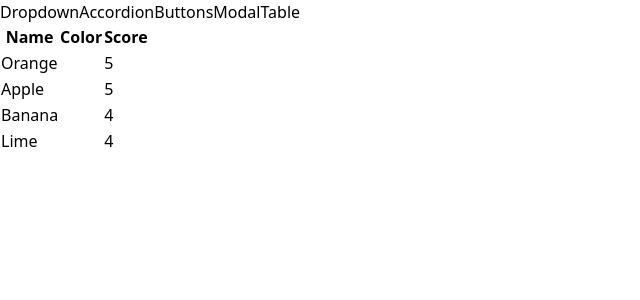
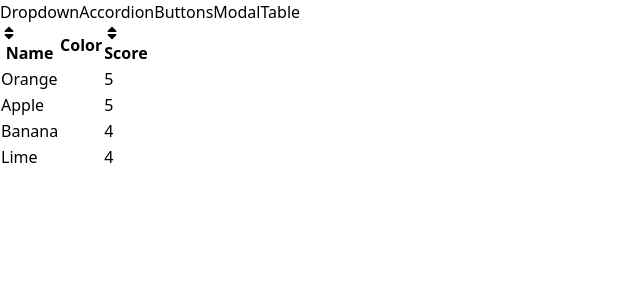
Before and after one commit to sksamassa/components, a React (Vite) app: page /table in a window 1280 px wide. Shown: the top 300 px of the page, without its empty margins (0-640 px from the left). Built offline with nearby package versions, Linux system fonts and the light colour scheme.

Commit message:
add sorting feature to Table component

```diff
--- /dev/null
+++ b/src/components/SortableTable.jsx
@@ -0,0 +1,90 @@
+import { useState } from "react";
+import Table from "./Table";
+import { FaSort } from "react-icons/fa";
+import { FaSortUp } from "react-icons/fa";
+import { FaSortDown } from "react-icons/fa";
+
+export default function SortableTable(props) {
+  const [sortOrder, setSortOrder] = useState(null);
+  const [sortBy, setSortBy] = useState(null);
+
+  const { config, data } = props;
+
+  const handleClick = (label) => {
+    if (sortBy && label !== sortBy) {
+      setSortOrder("asc");
+      setSortBy(label);
+      return;
+    }
+
+    if (sortOrder === null) {
+      setSortOrder("asc");
+      setSortBy(label);
+    } else if (sortOrder === "asc") {
+      setSortOrder("desc");
+      setSortBy(label);
+    } else if (sortOrder === "desc") {
+      setSortOrder(null);
+      setSortBy(null);
+    }
+  };
+
+  const updatedConfig = config.map((column) => {
+    if (!column.sortValue) return column;
+
+    return {
+      ...column,
+      header: () => (
+        <th
+          className="cursor-pointer hover:bg-gray-100"
+          onClick={() => handleClick(column.label)}
+        >
+          <div className="flex items-center">
+            {getIcons(column.label, sortBy, sortOrder)}
+            {column.label}
+          </div>
+        </th>
+      ),
+    };
+  });
+
+  // Only sort data if sortOrder and sortBy are not null
+  // Make a copy of the 'data' prop
+  // Find the correct sortValue function and use it fort sorting
+  let sortedData = data;
+  if (sortOrder && sortBy) {
+    const { sortValue } = config.find((column) => column.label === sortBy);
+    sortedData = [...data].sort((a, b) => {
+      const valueA = sortValue(a);
+      const valueB = sortValue(b);
+
+      const reverseOrder = sortOrder === "asc" ? 1 : -1;
+
+      if (typeof valueA === "string") {
+        return valueA.localeCompare(valueB) * reverseOrder;
+      } else {
+        return (valueA - valueB) * reverseOrder;
+      }
+    });
+  }
+
+  function getIcons(label, sortBy, sortOrder) {
+    if (label !== sortBy) {
+      return <FaSort className="transition duration-150" />;
+    }
+
+    if (sortOrder === null) {
+      return <FaSort className="transition duration-150" />;
+    } else if (sortOrder === "asc") {
+      return <FaSortUp className="transition duration-150" />;
+    } else if (sortOrder === "desc") {
+      return <FaSortDown className="transition duration-150" />;
+    }
+  }
+
+  return (
+    <div>
+      <Table {...props} data={sortedData} config={updatedConfig} />
+    </div>
+  );
+}
--- a/src/components/Table.jsx
+++ b/src/components/Table.jsx
@@ -1,3 +1,5 @@
+import { Fragment } from "react";
+
 export default function Table({ data, config }) {
   const renderedRows = data.map((fruit, index) => {
     const renderedCells = config.map((column) => {
@@ -8,7 +10,11 @@
   });
 
   const renderedHeaders = config.map((column) => {
-    return <th key={column.label}>{column.label}</th>;
+    if (column.header) {
+      return <Fragment key={column.label}>{column.header()}</Fragment>
+    }
+
+    return <th className="mr-2" key={column.label}>{column.label}</th>;
   });
 
   return (
--- a/src/pages/TablePage.jsx
+++ b/src/pages/TablePage.jsx
@@ -1,4 +1,5 @@
-import Table from "../components/Table";
+// import Table from "../components/Table";
+import SortableTable from "../components/SortableTable";
 
 const data = [
   { name: "Orange", color: "bg-orange-500", score: 5 },
@@ -8,16 +9,24 @@
 ];
 
 const config = [
-  { label: "Name", render: (rowData) => rowData.name },
+  {
+    label: "Name",
+    render: (fruit) => fruit.name,
+    sortValue: (fruit) => fruit.name,
+  },
   {
     label: "Color",
-    render: (rowData) => <div className={`p-3 border-2 ${rowData.color}`}></div>,
+    render: (fruit) => (
+      <div className={`p-3 border-2 ${fruit.color}`}></div>
+    ),
   },
-  { label: "Score", render: (rowData) => rowData.score,
-
-   },
+  {
+    label: "Score",
+    render: (fruit) => fruit.score,
+    sortValue: (fruit) => fruit.score,
+  },
 ];
 
 export default function TablePage() {
-  return <Table data={data} config={config} />;
+  return <SortableTable data={data} config={config} />;
 }
```
